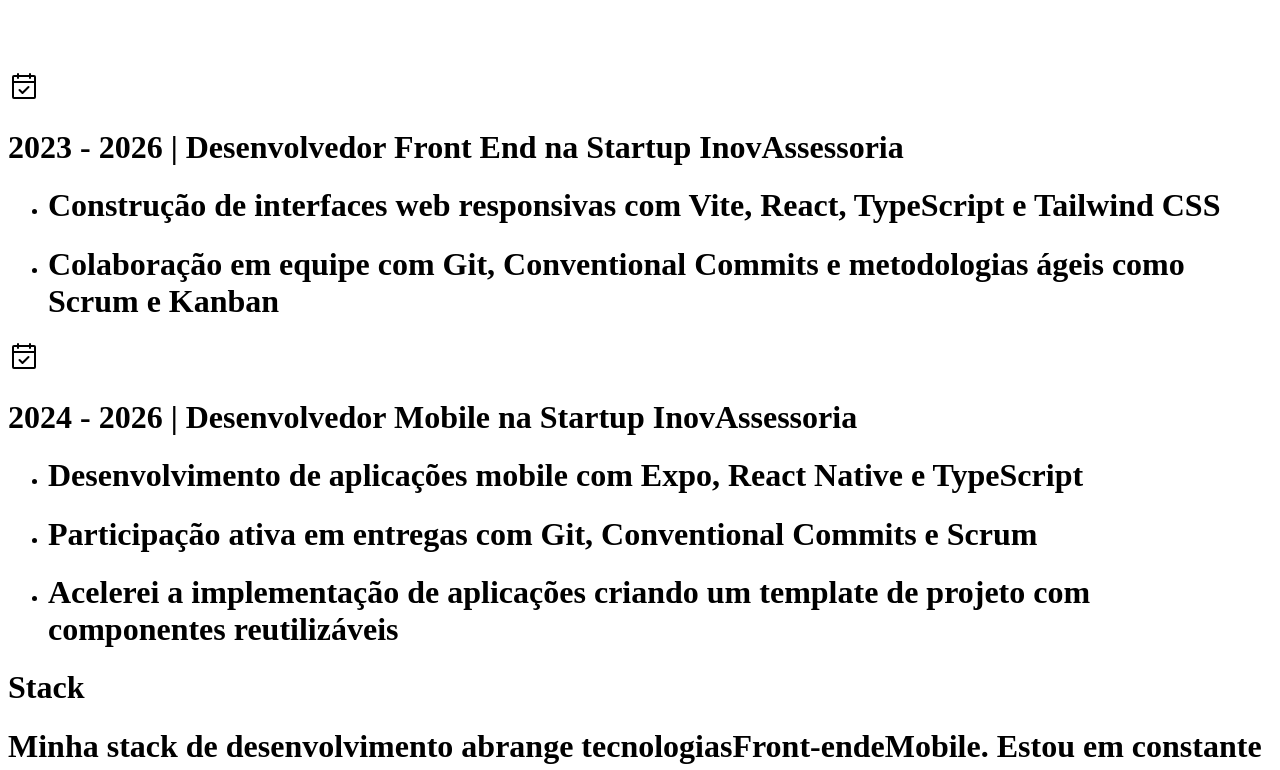
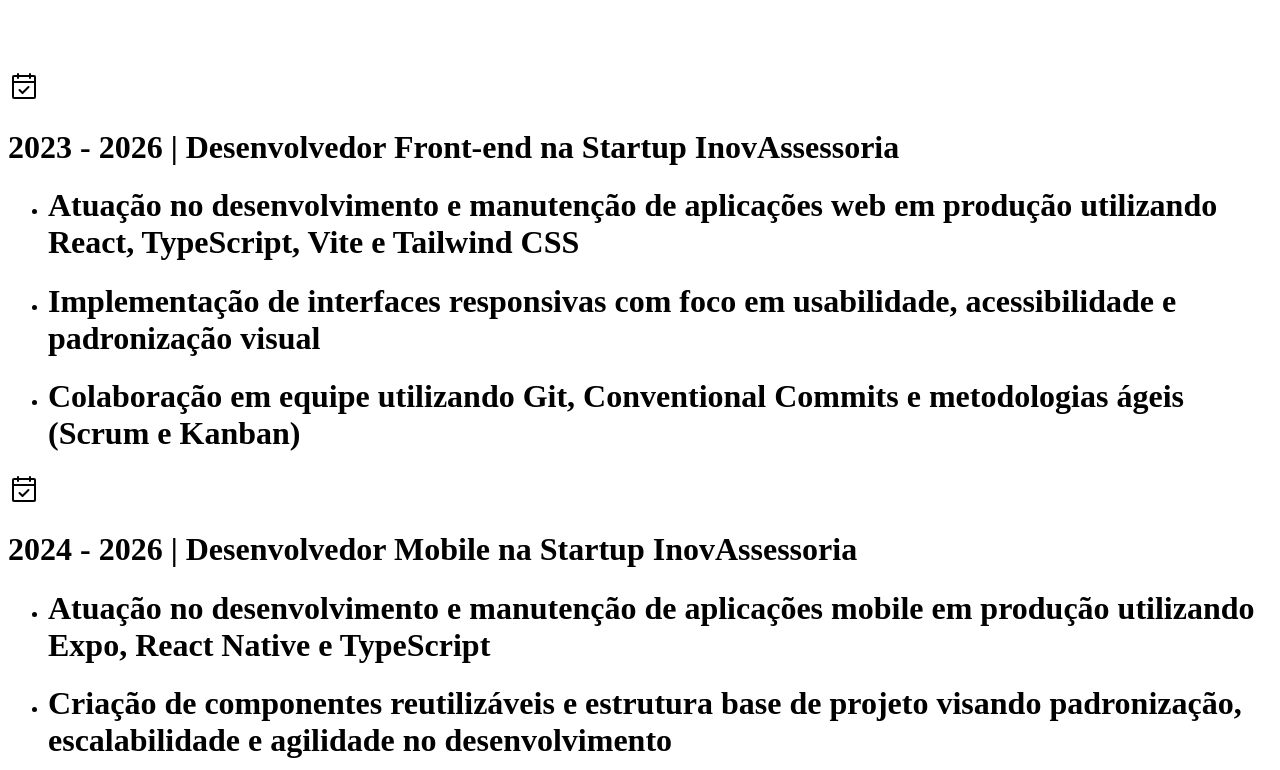
Before and after one commit to cemgthedev/Portfolio, a Next.js app in the folder app/: page /Curriculum in a window 1280 px wide. Shown: the part 3546-4316 px from the top of the page. Built offline with nearby package versions, Linux system fonts and the light colour scheme.

Commit message:
refactor: ajustando detalhes das experiencias

```diff
--- a/app/src/mock/experiences.ts
+++ b/app/src/mock/experiences.ts
@@ -2,18 +2,19 @@ import { TExperience } from "@/types/TExperience";
 
 export const experiences: TExperience[] = [
   {
-    name: "2023 - 2026 | Desenvolvedor Front End na Startup InovAssessoria",
+    name: "2023 - 2026 | Desenvolvedor Front-end na Startup InovAssessoria",
     details: [
-      "Construção de interfaces web responsivas com Vite, React, TypeScript e Tailwind CSS",
-      "Colaboração em equipe com Git, Conventional Commits e metodologias ágeis como Scrum e Kanban",
+      "Atuação no desenvolvimento e manutenção de aplicações web em produção utilizando React, TypeScript, Vite e Tailwind CSS",
+      "Implementação de interfaces responsivas com foco em usabilidade, acessibilidade e padronização visual",
+      "Colaboração em equipe utilizando Git, Conventional Commits e metodologias ágeis (Scrum e Kanban)",
     ],
   },
   {
     name: "2024 - 2026 | Desenvolvedor Mobile na Startup InovAssessoria",
     details: [
-      "Desenvolvimento de aplicações mobile com Expo, React Native e TypeScript",
-      "Participação ativa em entregas com Git, Conventional Commits e Scrum",
-      "Acelerei a implementação de aplicações criando um template de projeto com componentes reutilizáveis",
+      "Atuação no desenvolvimento e manutenção de aplicações mobile em produção utilizando Expo, React Native e TypeScript",
+      "Criação de componentes reutilizáveis e estrutura base de projeto visando padronização, escalabilidade e agilidade no desenvolvimento",
+      "Colaboração em equipe utilizando Git, Conventional Commits e metodologias ágeis (Scrum e Kanban)",
     ],
   },
 ];
```
